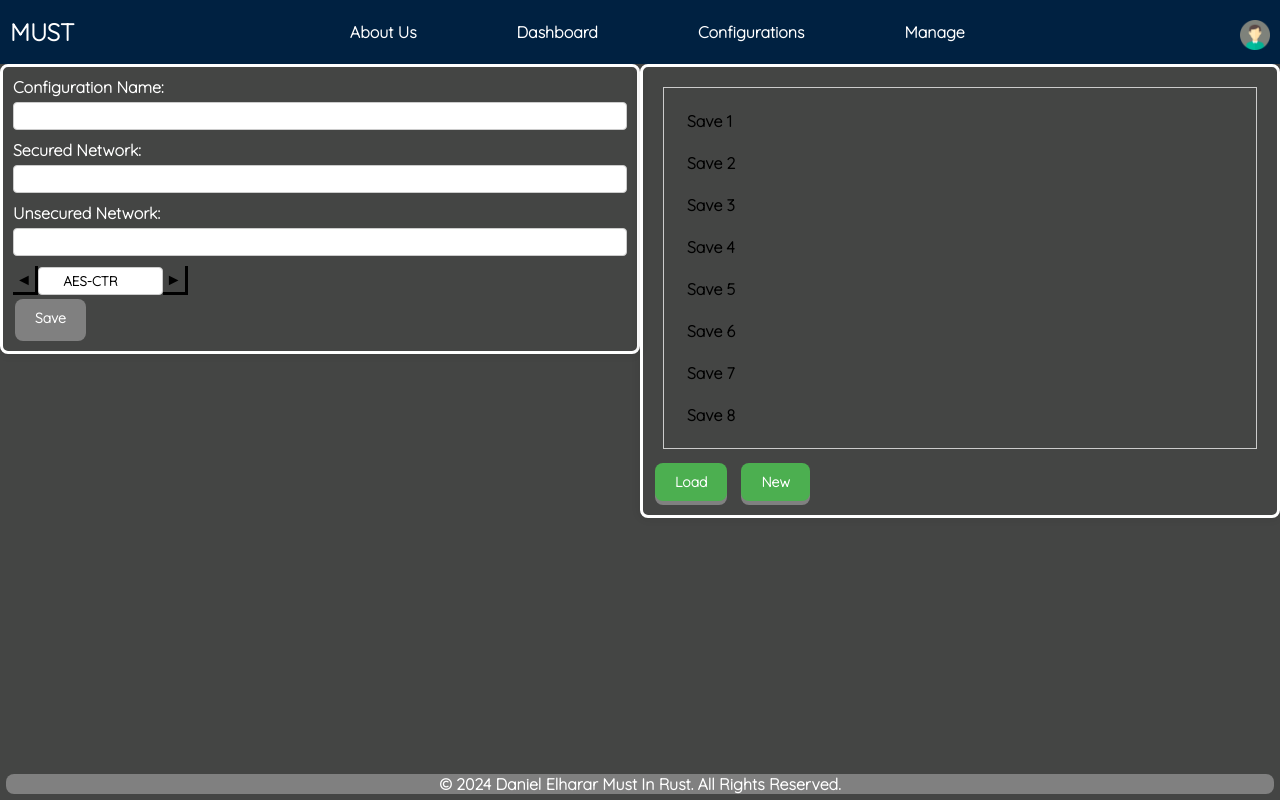
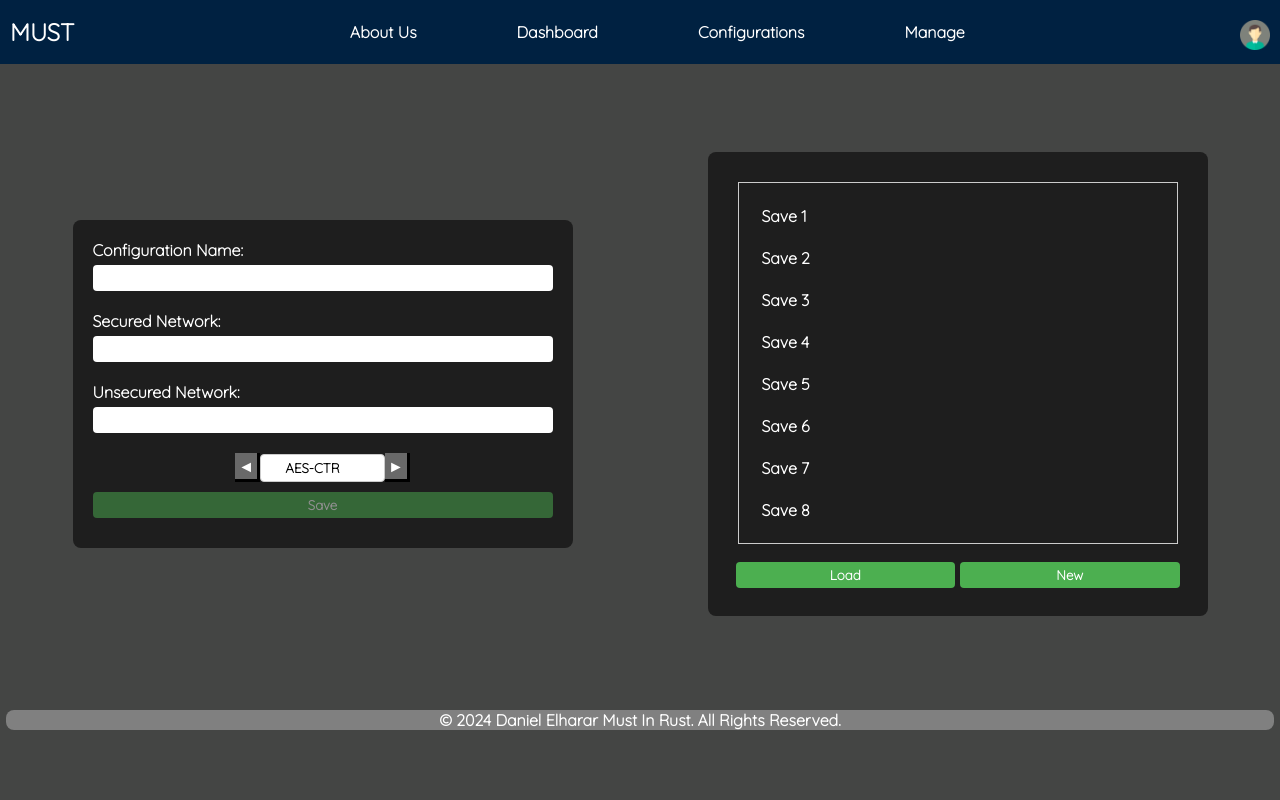
Before and after one commit to MaSsTerKidd0/MustGui, a React (Create React App) app: page /config in a window 1280 px wide. Built offline with nearby package versions, Linux system fonts and the light colour scheme.

Commit message:
Restyle Confige Page

```diff
--- a/src/Components/Selector/Selector.module.css
+++ b/src/Components/Selector/Selector.module.css
@@ -27,9 +27,11 @@ label {
 }
 
 .arrow {
+  background-color:dimgray;
   border: solid black;
   border-width: 0 3px 3px 0;
   display: inline-block;
   padding: 3px;
   cursor: pointer;
+  user-select: none;
 }
--- a/src/UI/ConfigurationPage/ConfigPage.js
+++ b/src/UI/ConfigurationPage/ConfigPage.js
@@ -92,8 +92,7 @@ const ConfigPage = () => {
             />
           </div>
           <button
-            className={styles.button}
-            id="saveButton"
+            className={styles.saveButton}
             onClick={handleSubmit}
             disabled={!isFormFilled()}
           >
--- a/src/UI/ConfigurationPage/ConfigPage.module.css
+++ b/src/UI/ConfigurationPage/ConfigPage.module.css
@@ -1,126 +1,111 @@
+
+.gridContainer {
+  display: flex;
+  align-items: center; /* Center children horizontally */
+  justify-content: center; /* Center children vertically */
+  gap: 1rem;
+  width: 100%;
+  padding: 1rem;
+  min-height: 80vh; /* Adjust this value as needed */
+}
 .confPage {
-  min-height: 100vh;
-  display: flex;
-  flex-direction: column;
+  width: 100vw;
+  height: 100vh;
+  position: relative;
+  justify-content: center;
+  color: #ffffff; /* Light text for contrast */
 }
 
-.gridContainer {
-  flex-grow: 1;
-}
-/* Configuration Input Section */
-.basicConfigurations {
-  background-color: transparent;
-  padding: 1rem;
+
+
+/* Basic and Old configurations styling */
+.basicConfigurations,
+.oldConfigurations {
+  background: #1e1e1e; /* Slightly lighter background for the section */
+  padding: 2rem;
   border-radius: 8px;
-  border: solid white;
-  box-shadow: 0 0 10px rgba(0, 0, 0, 0.1);
-  width: 50%;
-  float: left;
+  width: 100%; /* Full width of the container */
+  max-width: 500px; /* Adjust this value as needed */
+  margin: auto; /* Ensures margin is auto on all sides */
 }
 
-.basicConfigurations label {
-  display: block;
-  margin-bottom: 0.5rem;
-  color: white;
-}
-
-.basicConfigurations input[type="text"],
-.basicConfigurations .radioButtonContainer {
+.configName,
+.secureNet,
+.unsecureNet,
+.aesTypeSelector {
   margin-bottom: 1rem;
 }
 
-.basicConfigurations input[type="text"] {
+/* Input and Label styling */
+label {
+  display: block;
+  margin-bottom: 0.5rem;
+}
+
+input[type="text"] {
   width: 100%;
   padding: 0.5rem;
-  border: 1px solid #ccc;
+  border: none;
   border-radius: 4px;
-}
-
-.basicConfigurations input[type="text"]:focus {
-  outline: none;
-  border-color: #4caf50;
-  box-shadow: 0 0 0 0.2rem rgba(76, 175, 80, 0.25);
-}
-
-/* Radio Buttons Style */
-.radioButtonContainer {
-  display: flex;
-  align-items: center;
-}
-
-.radioButtonContainer input[type="radio"] {
-  margin-right: 0.5rem;
-}
-
-/* Buttons */
-.button {
-  background-color: #4caf50;
-  border: none;
-  color: white;
-  padding: 10px 20px;
-  font-size: 14px;
-  border-radius: 8px;
-  box-shadow: 0 4px grey;
-  cursor: pointer;
-  margin: 4px 2px;
-  transition: background-color 0.4s;
-}
-
-.buttonSection {
-  display: flex;
-  gap: 10px;
-  bottom: 0;
-}
-
-.button:disabled {
-  background-color: grey;
-  pointer-events: none;
-}
-
-.button:not(:disabled):hover {
-  background-color: #45a049;
-}
-
-/* Scrollable List */
-.oldConfigurations {
-  background-color: transparent;
-  padding: 1rem;
-  border-radius: 8px;
-  border: solid white;
-  box-shadow: 0 0 10px rgba(0, 0, 0, 0.1);
-  width: 50%;
-  float: left;
-}
-
-.scrollableList {
-  max-height: 300px;
-  overflow-y: auto;
   margin-bottom: 1rem;
 }
 
-.scrollableListItem {
-  padding: 0.5rem;
-  border-bottom: 1px solid #eee;
+/* Button styling */
+.button {
+  padding: 0.5rem 1rem;
+  border: none;
+  border-radius: 4px;
+  cursor: pointer;
+  transition: background-color 0.3s;
 }
 
-.scrollableListItem:hover {
-  background-color: #f9f9f9;
+.button:hover {
+  background-color: #3a3a3a; /* Slightly lighter for hover effect */
+}
+.aesTypeSelector {
+  display: flex; /* Enables flexbox for this container */
+  justify-content: center; /* Centers children horizontally within the flex container */
+  margin: 1rem 0; /* Adds some space above and below */
 }
 
-/* Media Queries */
+.saveButton {
+  display: block; /* Block-level element, enabling margin to be applied */
+  margin: 1rem auto; /* Top and bottom margin 1rem, auto margin on left and right centers the element */
+  padding: 0.5rem 1rem; /* Adjust padding as needed */
+  border: none;
+  border-radius: 4px;
+  cursor: pointer;
+  transition: background-color 0.3s;
+  width: 100%;
+}
+
+.saveButton:hover {
+  background-color: #3a3a3a; /* Slightly lighter for hover effect */
+}
+
+.saveButton:disabled {
+  cursor: not-allowed;
+  opacity: 0.5;
+}
+
+/* Old Configurations specific styling */
+.oldConfigurations {
+  position: relative;
+}
+.buttonSection {
+  display: flex; /* Use flexbox to layout the buttons */
+  justify-content: space-between; /* This will put space between the two buttons */
+  gap: 5px;
+  padding: 8px;
+}
+
+.buttonSection .button {
+  width: 50%; /* Each button takes up 50% of the width */
+  text-align: center; /* Center the text inside the button */
+}
+
 @media screen and (max-width: 768px) {
   .gridContainer {
     grid-template-columns: 1fr;
   }
 }
-
-@media screen and (max-width: 480px) {
-  .basicConfigurations,
-  .oldConfigurations {
-    padding: 0.5rem;
-  }
-
-  .button {
-    padding: 0.5rem;
-  }
-}
```
